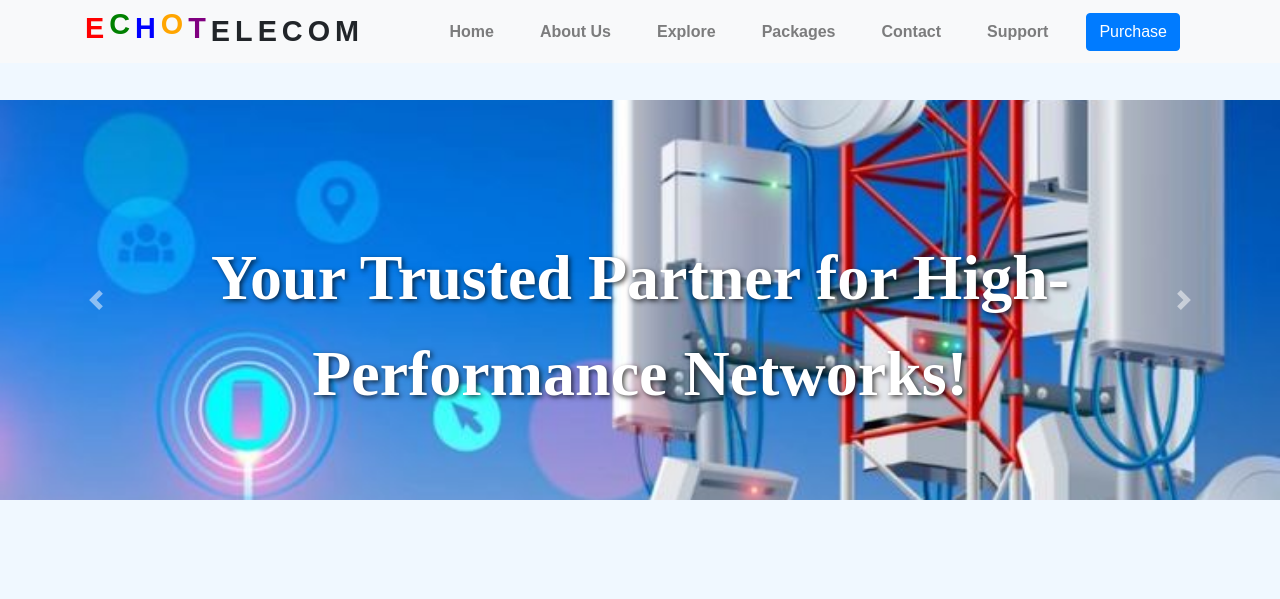
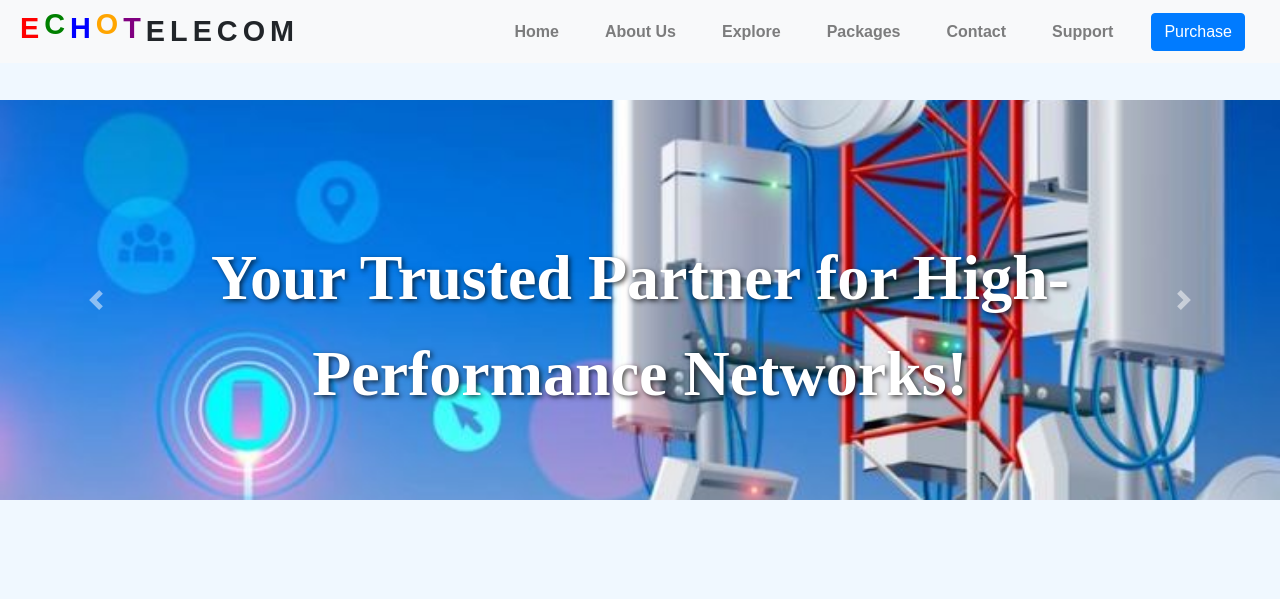
Before and after one commit to brusque7ns/echotelecom, a Flask app: page / in a window 1280 px wide; the page is wider, and only the part inside the window is pictured. Shown: the top 599 px of that part. Run offline with Flask 3, Linux system fonts and the light colour scheme; some libraries are stand-ins or nearby versions.

Commit message:
Update index.html

```diff
--- a/templates/index.html
+++ b/templates/index.html
@@ -274,21 +274,16 @@
 </head>
 <body>
 
+    <!-- Navbar -->
     <nav class="navbar navbar-expand-lg navbar-light bg-light">
-    <div class="container d-flex align-items-center">
-        <!-- Animated Logo -->
-        <div class="echotelecom mr-3">
+        <div class="echotelecom">
             <span>E</span><span>C</span><span>H</span><span>O</span><span>T</span><span>E</span><span>L</span><span>E</span><span>C</span><span>O</span><span>M</span>
         </div>
-
-        <!-- Navbar Toggle for Mobile -->
         <button class="navbar-toggler" type="button" data-toggle="collapse" data-target="#navbarNav" aria-controls="navbarNav" aria-expanded="false" aria-label="Toggle navigation">
             <span class="navbar-toggler-icon"></span>
         </button>
-
-        <!-- Navbar Items -->
-        <div class="collapse navbar-collapse justify-content-end" id="navbarNav">
-            <ul class="navbar-nav">
+        <div class="collapse navbar-collapse" id="navbarNav">
+            <ul class="navbar-nav ml-auto">
                 <li class="nav-item">
                     <a class="nav-link" href="{{ url_for('home') }}">Home</a>
                 </li>
@@ -313,9 +308,7 @@
                 </li>
             </ul>
         </div>
-    </div>
-</nav>
-
+    </nav>
 
     <!-- Carousel Section -->
     <div class="container-background">
```
